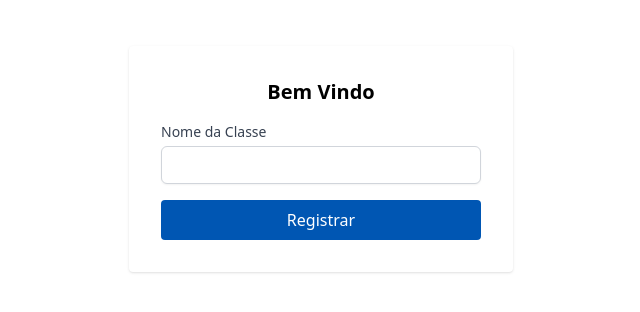
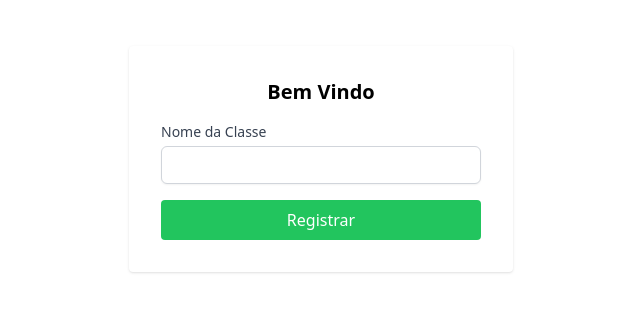
Before and after one commit to jeperico/activities-manager, a PHP site: page /register_class.php in a window 1280 px wide. Shown: the part 249-561 px from the top of the page, without its empty margins (319-959 px from the left). Run offline with PHP 8.4, Linux system fonts and the light colour scheme; the visitor is signed in with stand-in values (Sample User, id 1); some libraries are stand-ins or nearby versions.

Commit message:
[feat] adjust button collors

```diff
--- a/login.php
+++ b/login.php
@@ -20,7 +20,7 @@
                         <label for="password" class="block text-sm font-medium text-gray-700">Senha</label>
                         <input type="password" id="password" name="password" class="mt-1 block w-full px-3 py-2 border border-gray-300 rounded-md shadow-sm focus:outline-none focus:ring-blue-500 focus:border-blue-500 sm:text-sm" required>
                     </div>
-                    <button type="submit" class="w-full bg-blue text-white px-4 py-2 rounded">Entrar</button>
+                    <button type="submit" class="w-full bg-green-500 text-white px-4 py-2 rounded hover:bg-green-600">Entrar</button>
                 </form>
             </div>
         </main>
--- a/register_class.php
+++ b/register_class.php
@@ -15,9 +15,9 @@ session_start();
         <header class="bg-blue text-white p-4 flex justify-between items-center">
             <h1 class="text-xl"><?php echo $_SESSION['username']; ?></h1>
             <div>
-            <a href="teacher.php" class="bg-green-500 px-4 py-2 rounded ml-2">Voltar para Home</a>
+            <a href="teacher.php" class="bg-green-500 px-4 py-2 rounded ml-2 hover:bg-green-600">Voltar para Home</a>
             <form method="POST" action="" class="inline">
-                <button type="submit" name="logout" class="bg-red-500 px-4 py-2 rounded">Sair</button>
+                <button type="submit" name="logout" class="bg-red-500 px-4 py-2 rounded hover:bg-red-600">Sair</button>
             </form>
             </div>
             <?php
@@ -36,7 +36,7 @@ session_start();
                         <label for="classname" class="block text-sm font-medium text-gray-700" required>Nome da Classe</label>
                         <input type="text" id="classname" name="classname" class="mt-1 block w-full px-3 py-2 border border-gray-300 rounded-md shadow-sm focus:outline-none focus:ring-blue-500 focus:border-blue-500 sm:text-sm" required>
                     </div>
-                    <button type="submit" class="w-full bg-blue text-white px-4 py-2 rounded">Registrar</button>
+                    <button type="submit" class="w-full bg-green-500 text-white px-4 py-2 rounded hover:bg-green-600">Registrar</button>
                 </form>
             </div>
         </main>
```
Also changed, not shown: teacher.php (+5 -5 lines).
